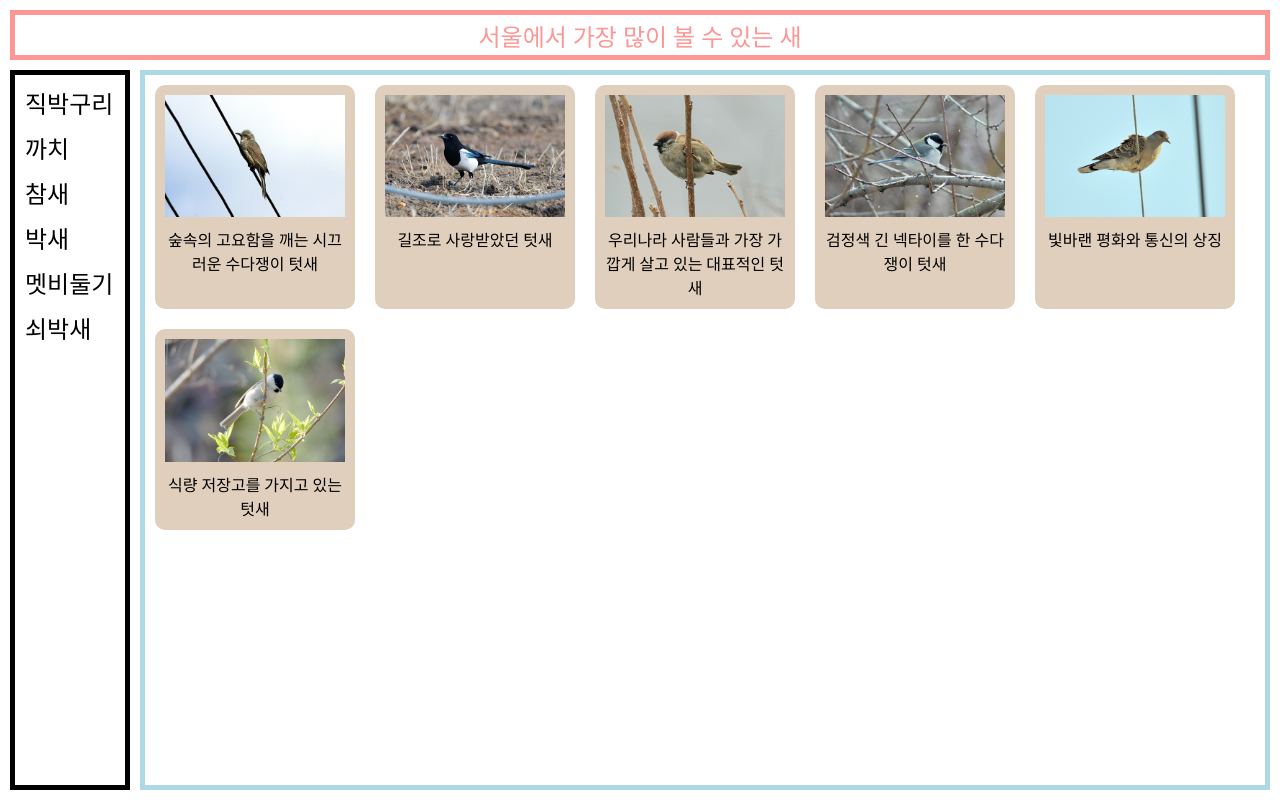
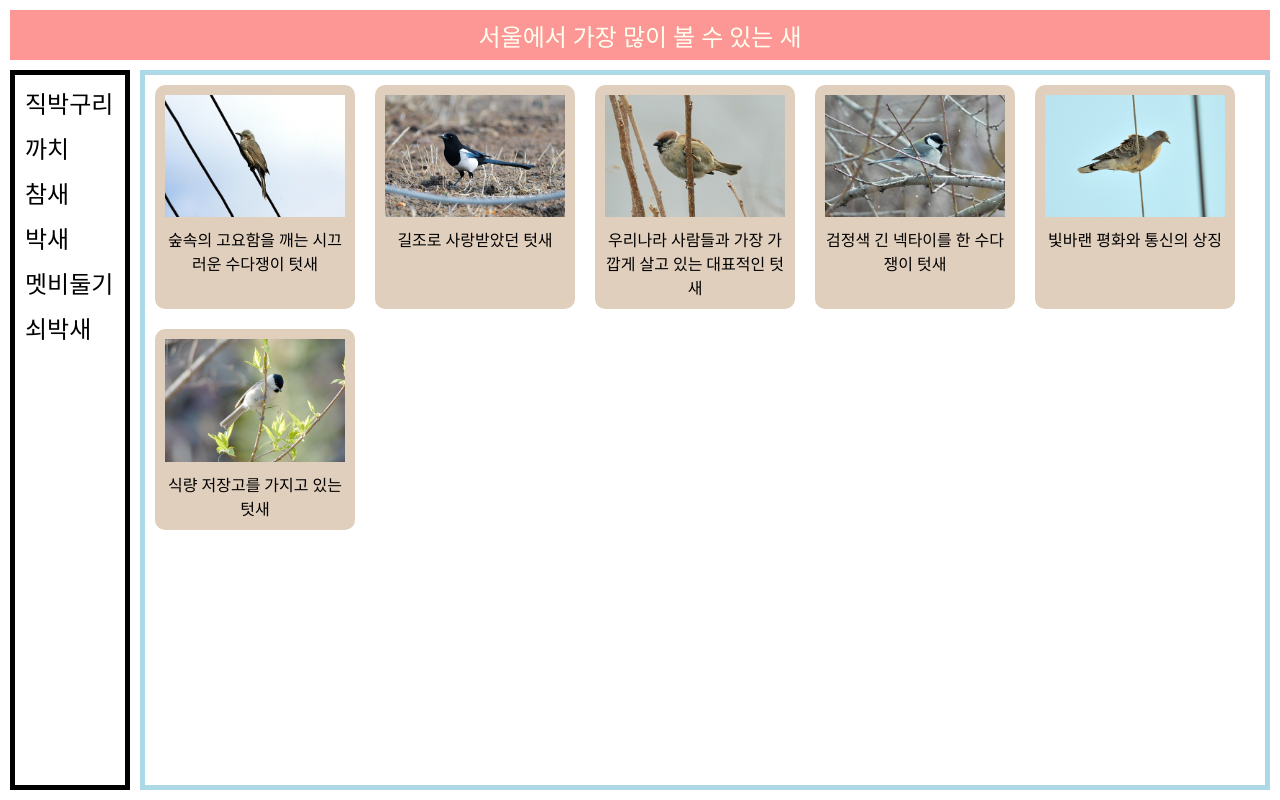
Before and after one commit to lttlsunshn/lttlsunshn.github.io-html-css-js, a plain HTML site: page index.html in a window 1280 px wide. Drawn offline with Linux system fonts and the light colour scheme; a web font is replaced by a local one.

Commit message:
6th commit

```diff
--- a/style.css
+++ b/style.css
@@ -34,7 +34,8 @@ body {
   flex-flow: row nowrap;
   justify-content: center;
   align-items: center;
-  color: var(--coral);
+  color: ivory;
+  background-color: var(--coral);
   border: 5px solid var(--coral);
   height: 50px;
   font-size: 1.5rem;
```
Also changed, not shown: 1 other file.
